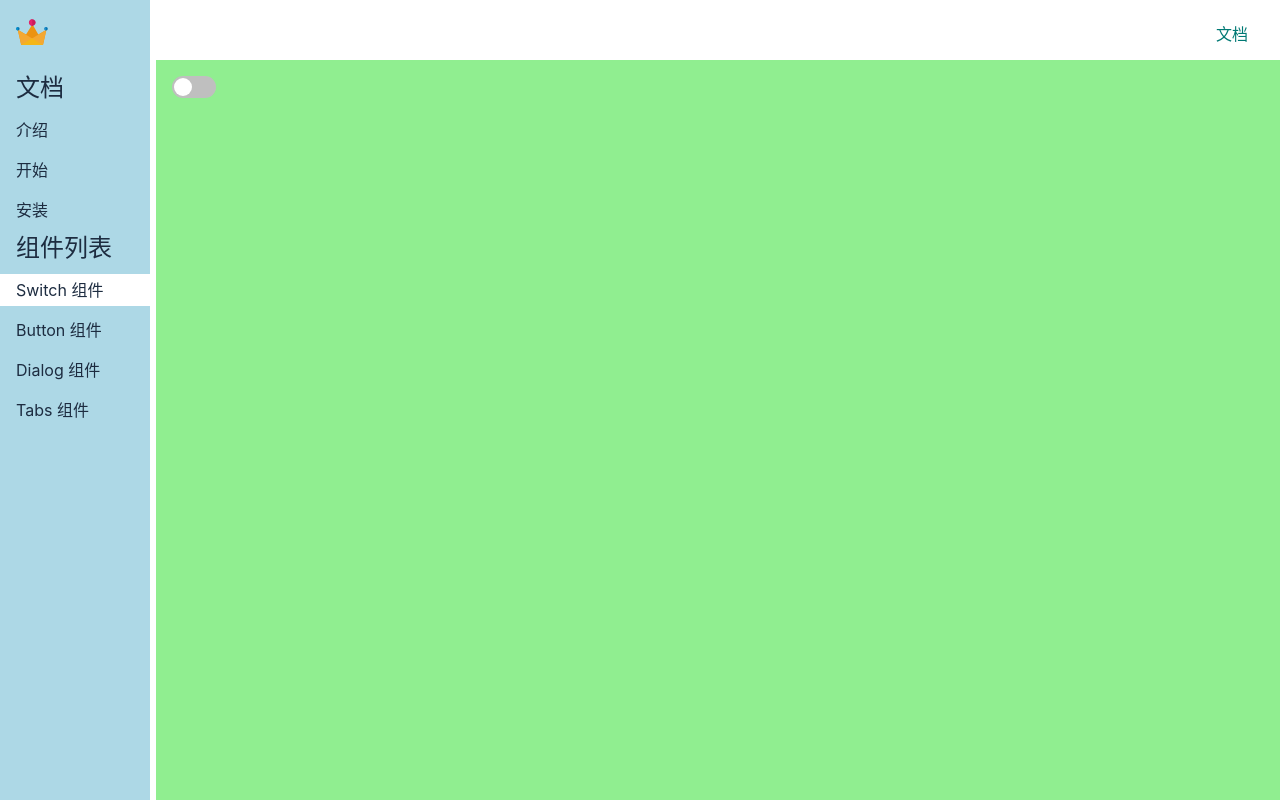
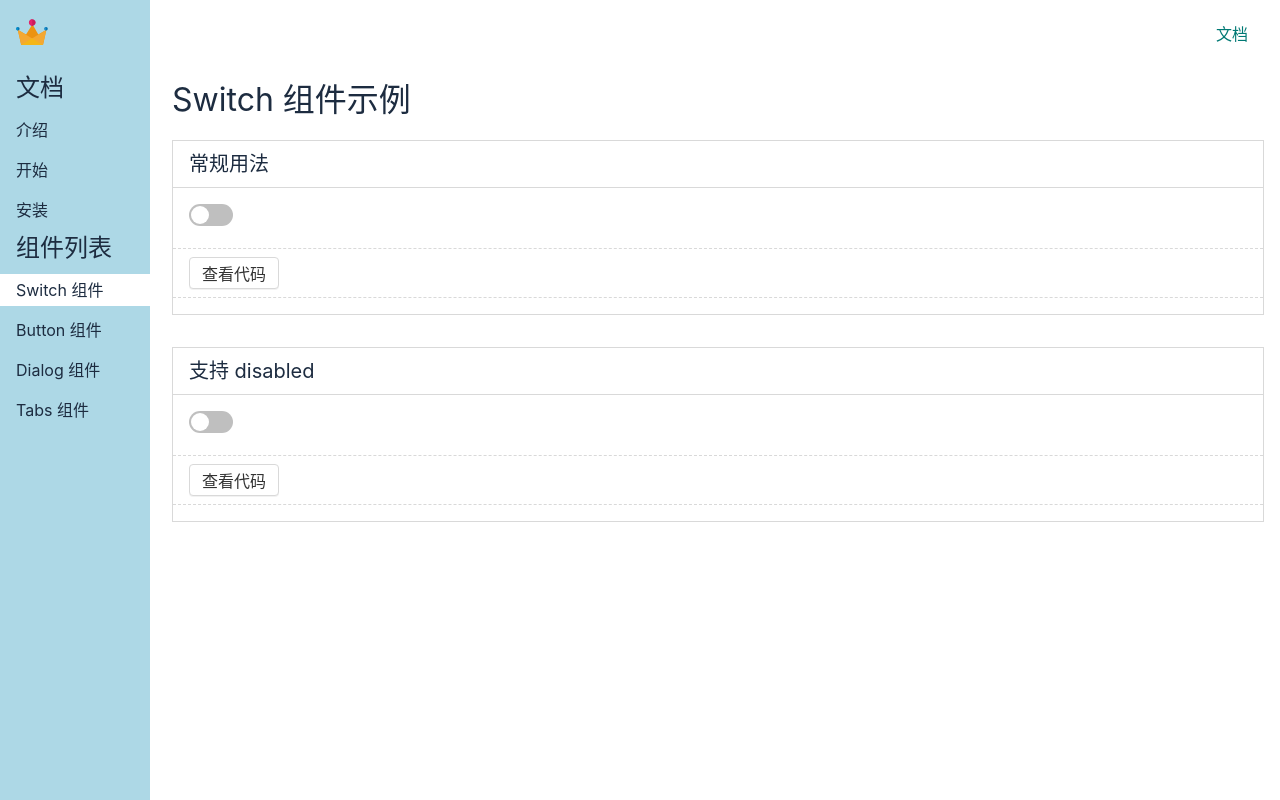
Before and after one commit to polaris-hike/Vue3-Gulu-UI, a Vue app: page /#/doc/switch in a window 1280 px wide. Built offline with nearby package versions, Linux system fonts and the light colour scheme.

Commit message:
show doc sourcecode

```diff
--- /dev/null
+++ b/src/components/Switch1.demo.vue
@@ -0,0 +1,25 @@
+<demo>
+    常规用法
+</demo>
+
+<template>
+    <Switch v-model:value="bool"/>
+</template>
+<script lang="ts">
+    import Switch from '../libs/Switch.vue';
+    import {
+        ref
+    } from 'vue';
+
+    export default {
+        components: {
+            Switch,
+        },
+        setup() {
+            const bool = ref(false);
+            return {
+                bool
+            };
+        }
+    };
+</script>
--- /dev/null
+++ b/src/components/Switch2.demo.vue
@@ -0,0 +1,25 @@
+
+<demo>
+    支持 disabled
+</demo>
+<template>
+    <Switch v-model:value="bool" disabled />
+</template>
+
+<script lang="ts">
+    import Switch from '../libs/Switch.vue'
+    import {
+        ref
+    } from 'vue'
+    export default {
+        components: {
+            Switch,
+        },
+        setup() {
+            const bool = ref(false)
+            return {
+                bool
+            }
+        }
+    }
+</script>
--- a/src/components/SwitchDemo.vue
+++ b/src/components/SwitchDemo.vue
@@ -1,23 +1,77 @@
+
 <template>
-  <Switch v-model:value="isChecked" ></Switch>
+  <div>
+    <h1>Switch 组件示例 </h1>
+    <div class="demo">
+      <h2>常规用法</h2>
+      <div class="demo-component">
+        <Switch1Demo />
+      </div>
+      <div class="demo-actions">
+        <Button>查看代码</Button>
+      </div>
+      <div class="demo-code">
+        <pre>{{Switch1Demo.__sourceCode}}</pre>
+      </div>
+    </div>
+    <div class="demo">
+      <h2>支持 disabled </h2>
+      <div class="demo-component">
+        <Switch2Demo />
+      </div>
+      <div class="demo-actions">
+        <Button>查看代码</Button>
+      </div>
+      <div class="demo-code">
+        <pre>{{Switch2Demo.__sourceCode}}</pre>
+      </div>
+    </div>
+  </div>
 </template>
 
 <script lang="ts">
     import Switch from '../libs/Switch.vue';
+    import Button from '../libs/Button.vue'
+    import Switch1Demo from './Switch1.demo.vue'
+    import Switch2Demo from './Switch2.demo.vue'
     import {ref} from 'vue'
 
     export default {
         name: 'SwitchDemo',
         components: {
-            Switch
+            Switch,Button,Switch1Demo,Switch2Demo
         },
       setup(){
           const isChecked = ref(false);
-          return {isChecked}
+          return {isChecked,Switch1Demo,Switch2Demo}
       }
     };
 </script>
-
-<style scoped>
-
+<style lang="scss" scoped>
+  $border-color: #d9d9d9;
+  .demo {
+    border: 1px solid $border-color;
+    margin: 16px 0 32px;
+    >h2 {
+      font-size: 20px;
+      padding: 8px 16px;
+      border-bottom: 1px solid $border-color;
+    }
+    &-component {
+      padding: 16px;
+    }
+    &-actions {
+      padding: 8px 16px;
+      border-top: 1px dashed $border-color;
+    }
+    &-code {
+      padding: 8px 16px;
+      border-top: 1px dashed $border-color;
+      >pre {
+        line-height: 1.1;
+        font-family: Consolas, 'Courier New', Courier, monospace;
+        margin: 0;
+      }
+    }
+  }
 </style>
--- a/src/views/Doc.vue
+++ b/src/views/Doc.vue
@@ -80,7 +80,6 @@
         > main {
             flex-grow: 1;
             padding: 16px;
-            background: lightgreen;
         }
     }
     aside {
```
